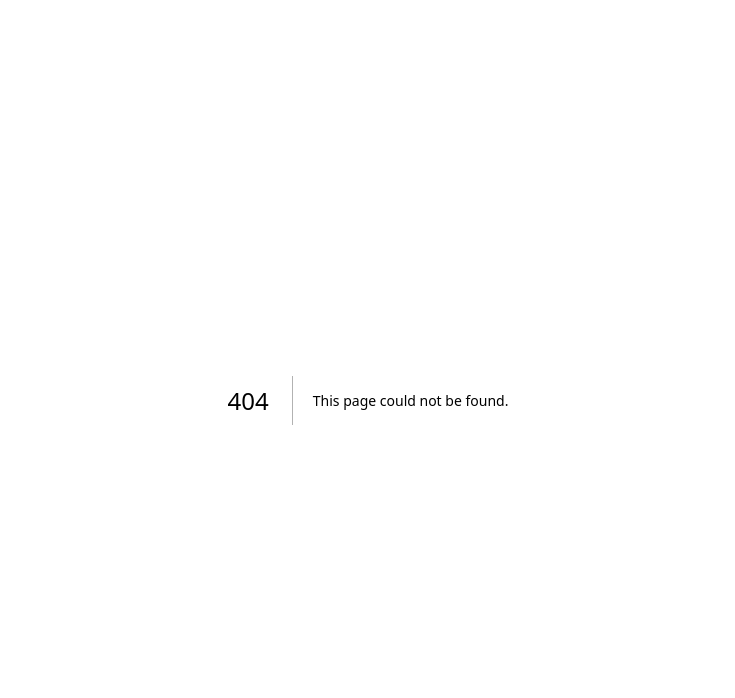
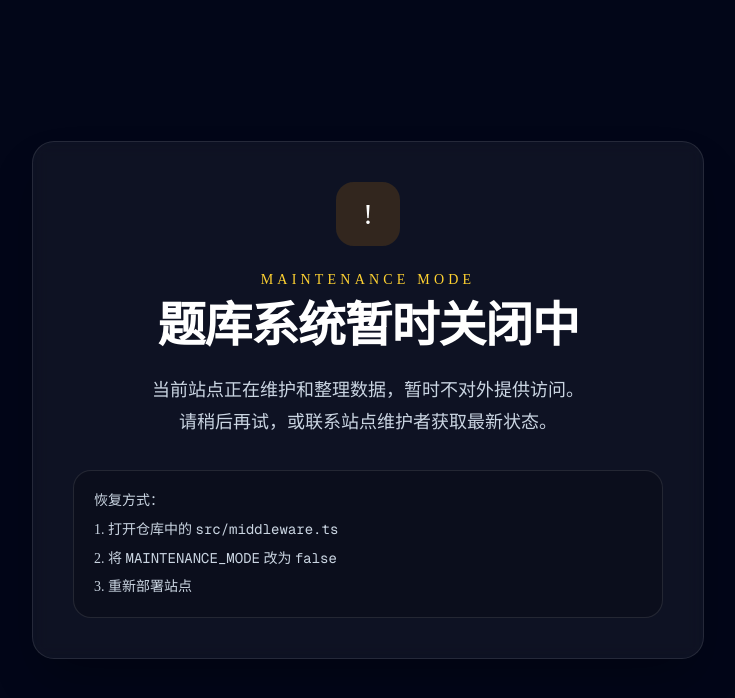
Before and after one commit to WYH07243/hanmortis-tiku, a Next.js app: page /offline in a window 1280 px wide. Before the commit this address had no page. Shown: the top 698 px of the page, without its empty margins (272-1007 px from the left). Built offline with nearby package versions, Linux system fonts and the light colour scheme.

Commit message:
Add maintenance landing page

```diff
--- /dev/null
+++ b/src/app/offline/page.tsx
@@ -0,0 +1,39 @@
+import type { Metadata } from "next";
+
+export const metadata: Metadata = {
+  title: "站点维护中 - 题库系统",
+  description: "题库系统当前正在维护中，请稍后再试。",
+  robots: {
+    index: false,
+    follow: false,
+  },
+};
+
+export default function OfflinePage() {
+  return (
+    <main className="flex min-h-screen items-center justify-center bg-slate-950 px-6 text-white">
+      <div className="w-full max-w-2xl rounded-3xl border border-white/10 bg-white/5 p-10 text-center shadow-2xl shadow-black/30 backdrop-blur">
+        <div className="mx-auto mb-6 flex h-16 w-16 items-center justify-center rounded-2xl bg-amber-500/15 text-3xl">
+          !
+        </div>
+        <p className="mb-3 text-sm font-medium uppercase tracking-[0.3em] text-amber-300">
+          Maintenance Mode
+        </p>
+        <h1 className="text-4xl font-bold tracking-tight text-white md:text-5xl">
+          题库系统暂时关闭中
+        </h1>
+        <p className="mt-6 text-base leading-8 text-slate-300 md:text-lg">
+          当前站点正在维护和整理数据，暂时不对外提供访问。
+          <br />
+          请稍后再试，或联系站点维护者获取最新状态。
+        </p>
+        <div className="mt-8 rounded-2xl border border-white/10 bg-black/20 px-5 py-4 text-left text-sm leading-7 text-slate-300">
+          <p>恢复方式：</p>
+          <p>1. 打开仓库中的 <code>src/middleware.ts</code></p>
+          <p>2. 将 <code>MAINTENANCE_MODE</code> 改为 <code>false</code></p>
+          <p>3. 重新部署站点</p>
+        </div>
+      </div>
+    </main>
+  );
+}
```
